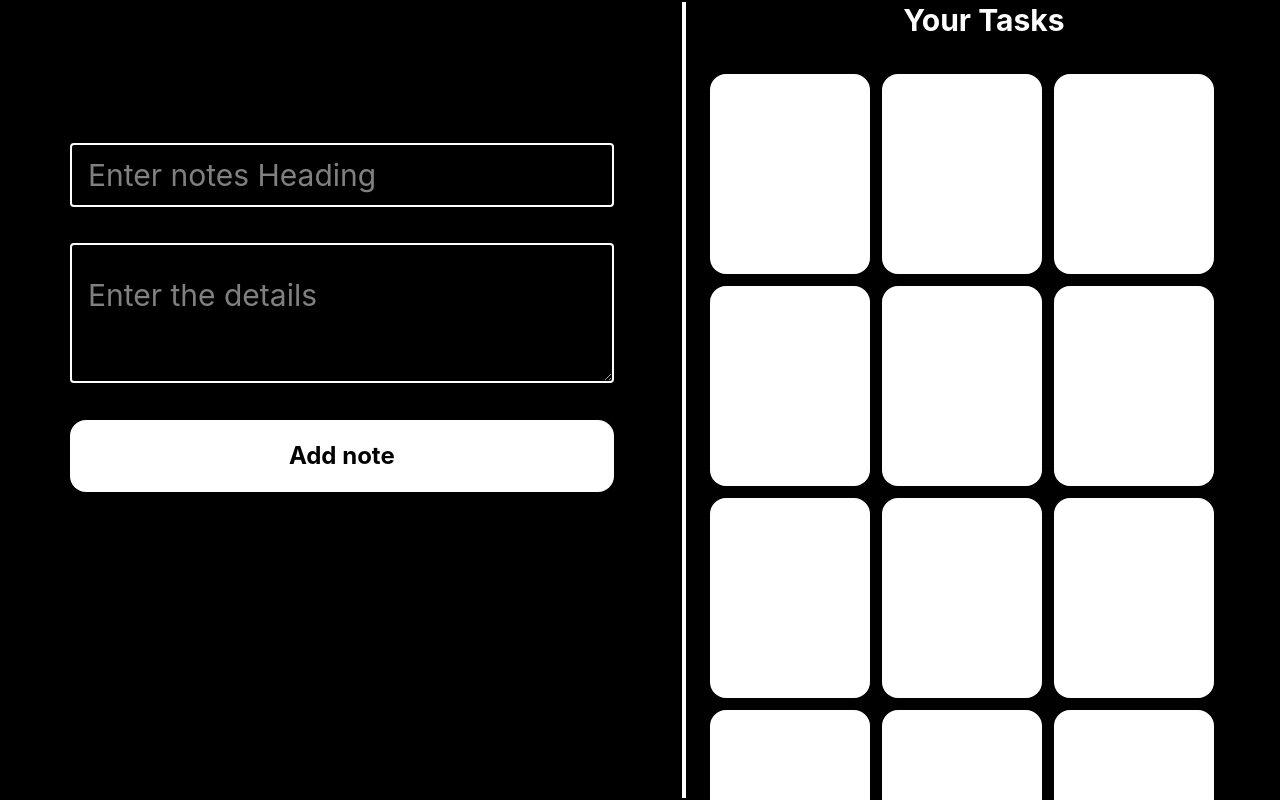
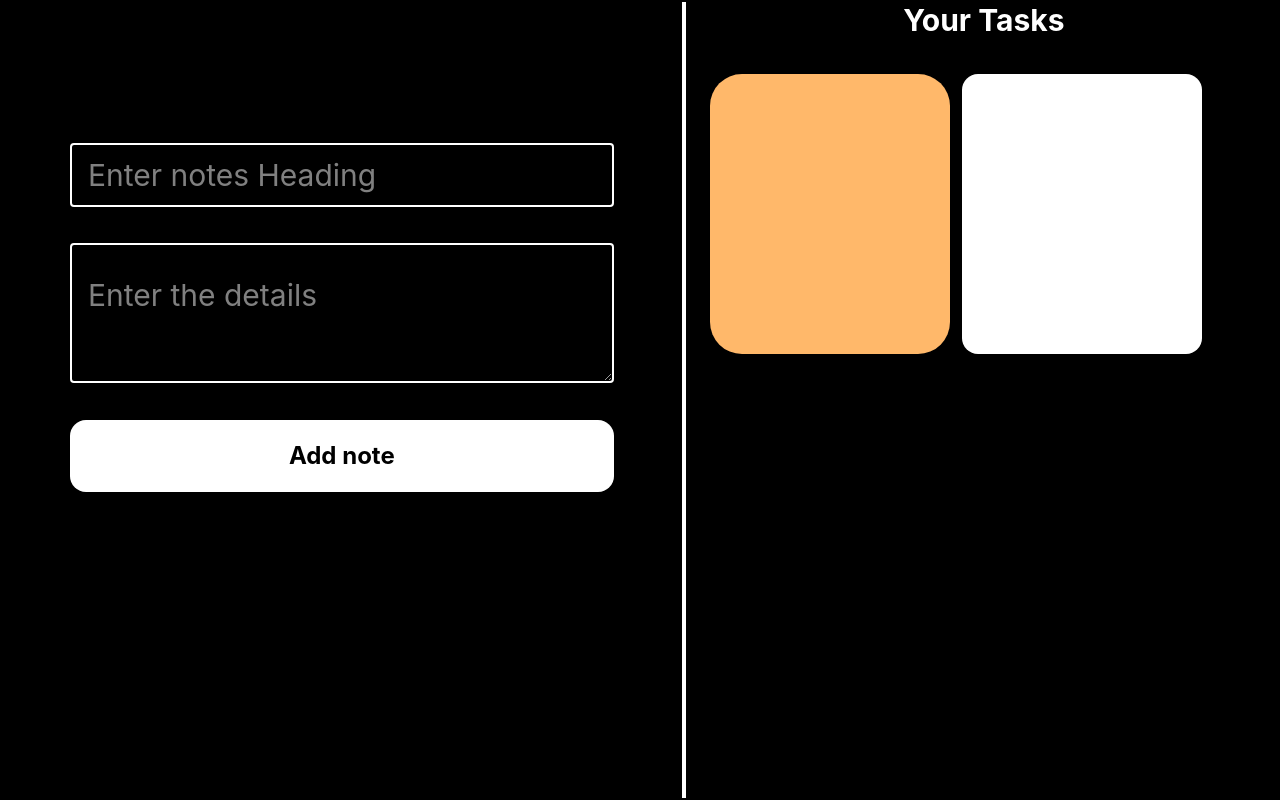
Before and after one commit to siddhantKumar07/Reactjs, a React (Vite) app in the folder 11notesProject/: page / in a window 1280 px wide. Built offline with nearby package versions, Linux system fonts and the light colour scheme.

Commit message:
making notes project

```diff
--- a/11notesProject/src/App.jsx
+++ b/11notesProject/src/App.jsx
@@ -1,46 +1,63 @@
-import React from 'react'
+import React, { useState } from "react";
 
 const App = () => {
-  const handleform=(e)=>{
-  e.preventDefault()
-  }
+  const [text, setText] = useState("");
+  const [areatext, setAreatext] = useState("");
+  const handleform = (e) => {
+    e.preventDefault();
+    console.log(areatext);
+    console.log(text);
+    setText("");
+    setAreatext("");
+  };
+
   return (
-  <div className='h-screen w-full lg:flex bg-black p-0.5  '>
-     <form onSubmit={handleform} className='flex flex-col gap-4 justify-between lg:w-1/2 m-10 h-[60%] w-[40%] items-start p-7'>
-    <h1 className='text-3xl font-bold'>Add Notes</h1>
-        <input type="text"
-      placeholder='Enter notes Heading'
-      className=' outline-none px-4 py-3 w-full rounded text-white  border-2 text-3xl bg-black'
+    <div className="h-screen w-full lg:flex bg-black p-0.5  ">
+      <form
+        onSubmit={handleform}
+        className="flex flex-col gap-4 justify-between lg:w-1/2 m-10 h-[60%] w-[40%] items-start p-7"
+      >
+        <h1 className="text-3xl font-bold">Add Notes</h1>
+        <input
+          type="text"
+          placeholder="Enter notes Heading"
+          value={text}
+          onChange={(e) => {
+            setText(e.target.value);
+          }}
+          className=" outline-none px-4 py-3 w-full rounded text-white  border-2 text-3xl bg-black"
         />
 
-      <textarea type="text"
-      placeholder='Enter the details'
-    className='px-4 py-8 max-h-40 outline-none rounded w-full text-white border-2 text-3xl bg-black'
+        <textarea
+          type="text"
+          placeholder="Enter the details"
+          value={areatext}
+          onChange={(e) => {
+            setAreatext(e.target.value);
+          }}
+          className="px-4 py-8 max-h-40 outline-none rounded w-full text-white border-2 text-3xl bg-black"
         />
-      <button className='px-4 cursor-pointer py-5 w-full bg-white outline-none text-black rounded-2xl font-bold text-2xl '>Add note</button>
+        <button className="active:scale-90 px-4 cursor-pointer py-5 w-full bg-white outline-none text-black rounded-2xl font-bold text-2xl ">
+          Add note
+        </button>
       </form>
-     <div className=' h-full  lg:w-1/2 border-l-4 lg:border-white pl-1'>
-     <h1 className='text-center h-[5%] text-3xl font-bold text-white'>Your Tasks</h1>
-<div className='flex gap-3 flex-wrap py-8 px-5 overflow-auto h-[calc(100vh-5%)]'>
-  <div className='h-50 w-40 rounded-2xl bg-white'></div>
-  <div className='h-50 w-40 rounded-2xl bg-white'></div>
-  <div className='h-50 w-40 rounded-2xl bg-white'></div>
-  <div className='h-50 w-40 rounded-2xl bg-white'></div>
-  <div className='h-50 w-40 rounded-2xl bg-white'></div>
-  <div className='h-50 w-40 rounded-2xl bg-white'></div>
-  <div className='h-50 w-40 rounded-2xl bg-white'></div>
-  <div className='h-50 w-40 rounded-2xl bg-white'></div>
-  <div className='h-50 w-40 rounded-2xl bg-white'></div>
-  <div className='h-50 w-40 rounded-2xl bg-white'></div>
-  <div className='h-50 w-40 rounded-2xl bg-white'></div>
-  <div className='h-50 w-40 rounded-2xl bg-white'></div>
-  <div className='h-50 w-40 rounded-2xl bg-white'></div>
-
+      <div className=" h-full  lg:w-1/2 border-l-4 lg:border-white pl-1">
+        <h1 className="text-center h-[5%] text-3xl font-bold text-white">
+          Your Tasks
+        </h1>
+        <div className="flex gap-3 flex-wrap py-8 px-5 overflow-auto h-[calc(100vh-5%)]">
+          <div className="h-70 py-5 px-3.5 w-60 rounded-4xl bg-orange-300">
+            <h1 className="text-4xl">{text}</h1>
+            <h3 className="text-2xl mt-2 h-[80%]">{areatext}</h3>
           </div>
-
+          <div className="h-70 w-60 rounded-2xl bg-white">
+            <h1>{text}</h1>
+            <h3>{areatext}</h3>
           </div>
         </div>
-  )
-}
+      </div>
+    </div>
+  );
+};
 
-export default App
+export default App;
```
Lines whose indentation alone changed are shown as unchanged.
